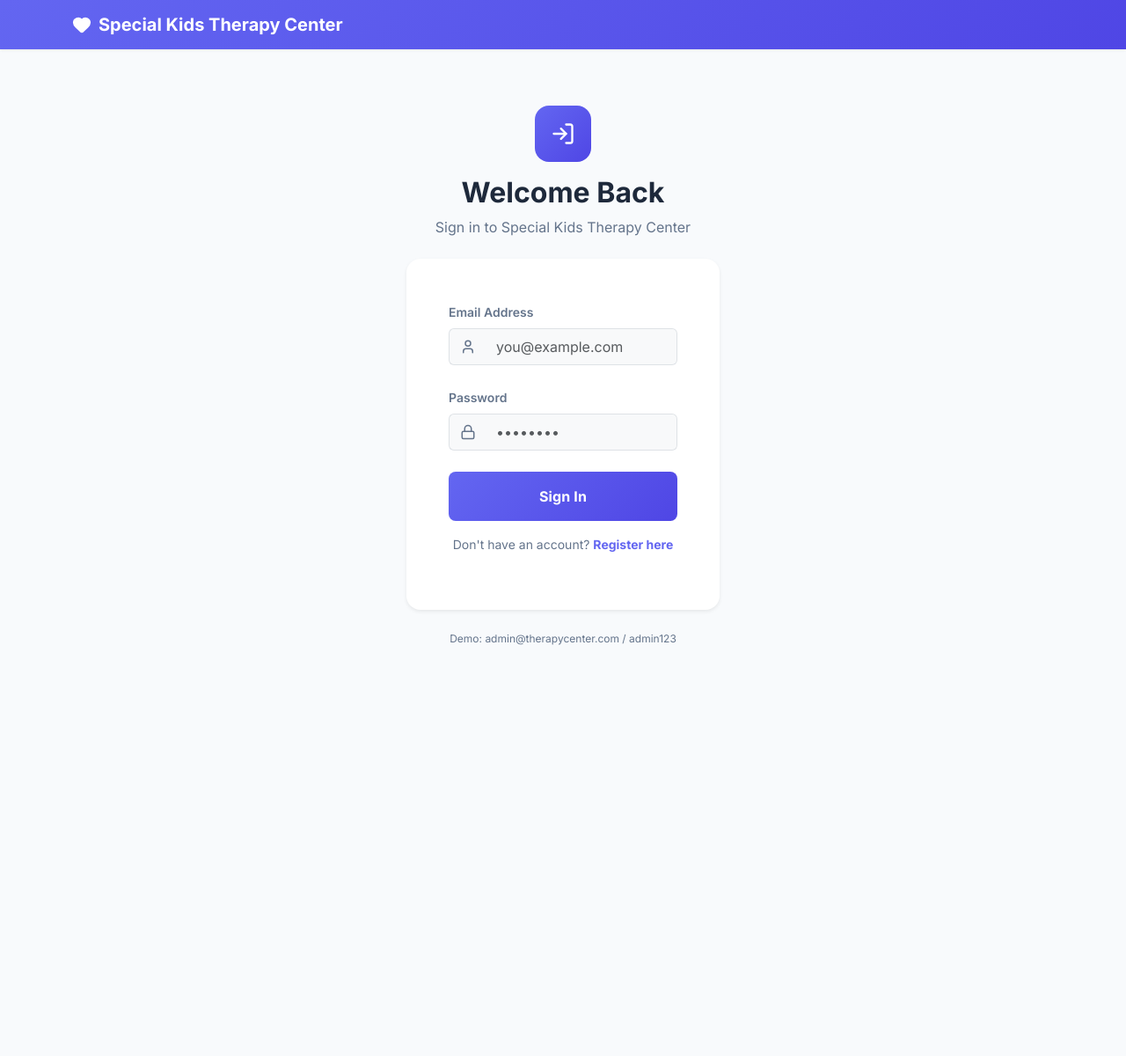
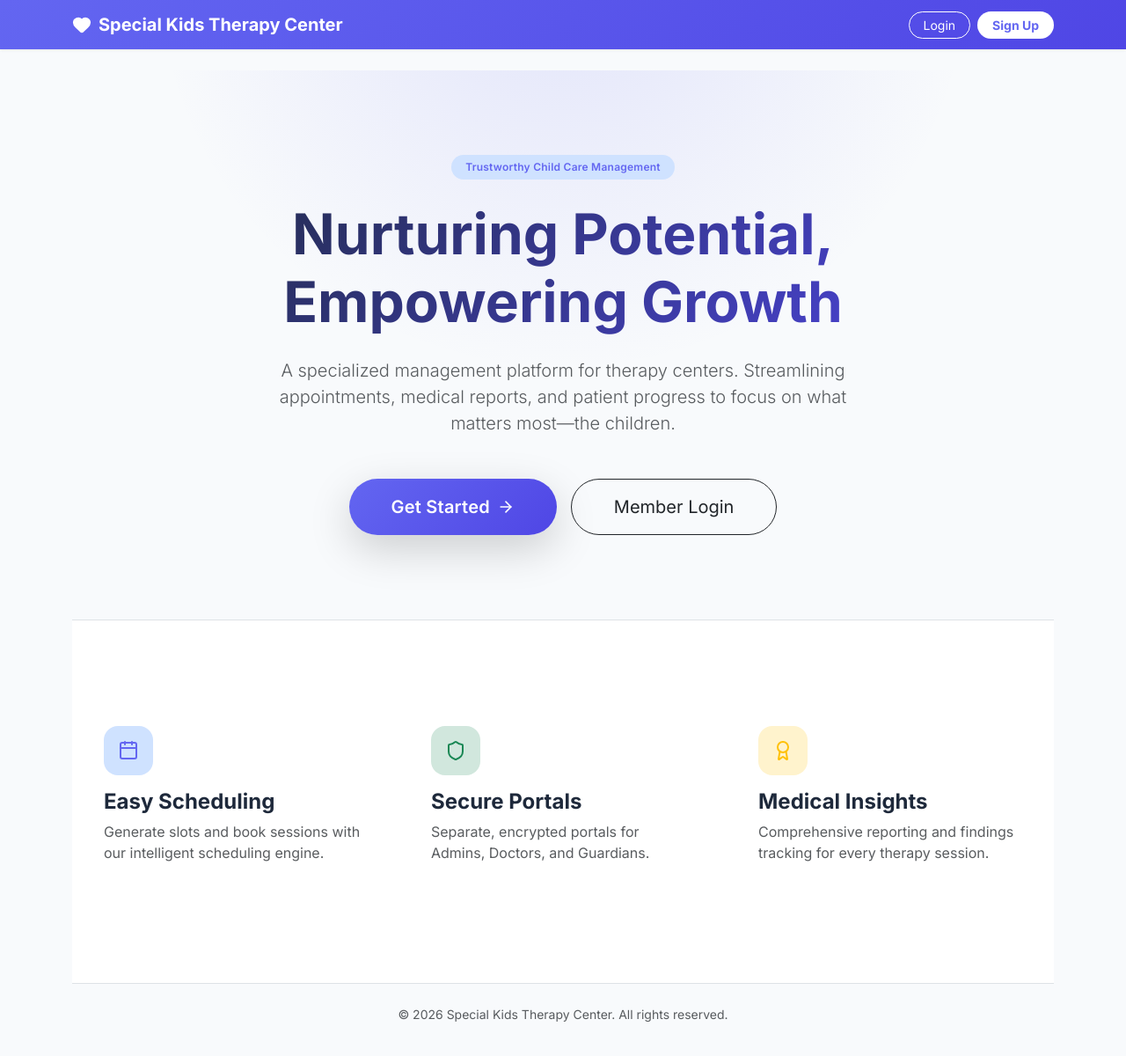
Before and after one commit to raghavdhirtestingxperts/Therapy-Center, a React (Vite) app in the folder frontend/therapy-frontend/: page / in a window 1280 px wide. Before the commit this address led to /login. Shown: the top 1200 px of the page at 88% size. Before the commit the page ends 800 px from the top, so only its background shows below. Built offline with nearby package versions, Linux system fonts and the light colour scheme.

Commit message:
Added Landing Page

```diff
--- a/frontend/therapy-frontend/src/App.jsx
+++ b/frontend/therapy-frontend/src/App.jsx
@@ -6,7 +6,7 @@ import Register from './pages/Register';
 import AdminDashboard from './pages/AdminDashboard';
 import PatientDashboard from './pages/PatientDashboard';
 import ReceptionistView from './pages/ReceptionistView';
-import DoctorPortal from './pages/DoctorPortal';
+import LandingPage from './pages/LandingPage';
 
 function App() {
   const [auth, setAuth] = useState({
@@ -29,7 +29,7 @@ function App() {
         <Navbar onLogout={updateAuth} />
         <div className="container mt-4 pb-5">
           <Routes>
-            <Route path="/" element={auth.token ? <Navigate to={`/${auth.role?.toLowerCase()}`} /> : <Navigate to="/login" />} />
+            <Route path="/" element={<LandingPage />} />
             <Route path="/login" element={auth.token ? <Navigate to={`/${auth.role?.toLowerCase()}`} /> : <Login onLogin={updateAuth} />} />
             <Route path="/register" element={auth.token ? <Navigate to={`/${auth.role?.toLowerCase()}`} /> : <Register />} />
             <Route path="/admin" element={auth.role === 'Admin' ? <AdminDashboard /> : <Navigate to="/login" />} />
--- a/frontend/therapy-frontend/src/components/Navbar.jsx
+++ b/frontend/therapy-frontend/src/components/Navbar.jsx
@@ -20,12 +20,17 @@ const Navbar = ({ onLogout }) => {
         <Link className="navbar-brand fw-bold d-flex align-items-center gap-2" to="/">
           <Heart size={22} fill="white" /> Special Kids Therapy Center
         </Link>
-        {token && (
+        {token ? (
           <div className="d-flex align-items-center gap-3">
             <span className="badge rounded-pill px-3 py-2" style={{ background: 'rgba(255,255,255,0.2)', color: 'white' }}>{role}</span>
             <button className="btn btn-sm d-flex align-items-center gap-1 px-3 rounded-pill" style={{ background: 'rgba(255,255,255,0.15)', color: 'white', border: 'none' }} onClick={handleLogout}>
               <LogOut size={15} /> Logout
             </button>
+          </div>
+        ) : (
+          <div className="d-flex align-items-center gap-2">
+            <Link to="/login" className="btn btn-sm text-white border-white rounded-pill px-3">Login</Link>
+            <Link to="/register" className="btn btn-sm bg-white text-primary rounded-pill px-3 fw-bold">Sign Up</Link>
           </div>
         )}
       </div>
--- a/frontend/therapy-frontend/src/index.css
+++ b/frontend/therapy-frontend/src/index.css
@@ -20,6 +20,7 @@
   --radius-sm: 8px;
   --radius-lg: 16px;
 }
+
 
 * {
   scrollbar-width: thin;
@@ -175,7 +176,25 @@ body {
   background: rgba(34,197,94,0.12);
   color: #16a34a;
 }
-.status-pending {
-  background: rgba(245,158,11,0.12);
-  color: #d97706;
+[data-theme='dark'] .table {
+  color: var(--text-primary);
 }
+[data-theme='dark'] .table-hover tbody tr:hover {
+  background-color: rgba(255, 255, 255, 0.03);
+  color: var(--text-primary);
+}
+[data-theme='dark'] .nav-pills .nav-link:not(.active) {
+  color: var(--text-secondary);
+}
+[data-theme='dark'] .nav-pills .nav-link:not(.active):hover {
+  background: rgba(129, 140, 248, 0.1);
+  color: var(--bs-primary);
+}
+[data-theme='dark'] .text-muted {
+  color: #94a3b8 !important;
+}
+[data-theme='dark'] .list-group-item {
+  background-color: transparent;
+  border-color: var(--border-light);
+  color: var(--text-primary);
+}
--- /dev/null
+++ b/frontend/therapy-frontend/src/pages/LandingPage.jsx
@@ -0,0 +1,115 @@
+import { useNavigate } from 'react-router-dom';
+import { Heart, ArrowRight, Shield, Calendar, Award } from 'lucide-react';
+
+const LandingPage = () => {
+  const navigate = useNavigate();
+
+  return (
+    <div className="landing-wrapper">
+      {/* Hero Section */}
+      <section className="hero-section text-center py-5">
+        <div className="container py-5">
+          <div className="badge rounded-pill bg-primary-subtle text-primary px-3 py-2 mb-4 animate-fade-in">
+            Trustworthy Child Care Management
+          </div>
+          <h1 className="display-3 fw-bold mb-4 gradient-text">
+            Nurturing Potential,<br />Empowering Growth
+          </h1>
+          <p className="lead text-muted mb-5 mx-auto" style={{ maxWidth: '700px' }}>
+            A specialized management platform for therapy centers. Streamlining appointments,
+            medical reports, and patient progress to focus on what matters most—the children.
+          </p>
+          <div className="d-flex justify-content-center gap-3">
+            <button
+              className="btn btn-primary btn-lg rounded-pill px-5 py-3 d-flex align-items-center gap-2 shadow-lg"
+              onClick={() => navigate('/register')}
+            >
+              Get Started <ArrowRight size={20} />
+            </button>
+            <button
+              className="btn btn-outline-dark btn-lg rounded-pill px-5 py-3"
+              onClick={() => navigate('/login')}
+            >
+              Member Login
+            </button>
+          </div>
+        </div>
+      </section>
+
+      {/* Features Grid */}
+      <section className="py-5 bg-white border-top">
+        <div className="container py-5">
+          <div className="row g-4">
+            <div className="col-md-4">
+              <div className="p-4 rounded-4 h-100 hover-lift">
+                <div className="icon-box bg-primary-subtle text-primary mb-3">
+                  <Calendar size={24} />
+                </div>
+                <h4 className="fw-bold">Easy Scheduling</h4>
+                <p className="text-muted">Generate slots and book sessions with our intelligent scheduling engine.</p>
+              </div>
+            </div>
+            <div className="col-md-4">
+              <div className="p-4 rounded-4 h-100 hover-lift">
+                <div className="icon-box bg-success-subtle text-success mb-3">
+                  <Shield size={24} />
+                </div>
+                <h4 className="fw-bold">Secure Portals</h4>
+                <p className="text-muted">Separate, encrypted portals for Admins, Doctors, and Guardians.</p>
+              </div>
+            </div>
+            <div className="col-md-4">
+              <div className="p-4 rounded-4 h-100 hover-lift">
+                <div className="icon-box bg-warning-subtle text-warning mb-3">
+                  <Award size={24} />
+                </div>
+                <h4 className="fw-bold">Medical Insights</h4>
+                <p className="text-muted">Comprehensive reporting and findings tracking for every therapy session.</p>
+              </div>
+            </div>
+          </div>
+        </div>
+      </section>
+
+      {/* Footer Lite */}
+      <footer className="py-4 text-center text-muted small border-top">
+        &copy; 2026 Special Kids Therapy Center. All rights reserved.
+      </footer>
+
+      <style dangerouslySetInnerHTML={{ __html: `
+        .gradient-text {
+          background: linear-gradient(135deg, #1e293b 0%, #4f46e5 100%);
+          -webkit-background-clip: text;
+          -webkit-text-fill-color: transparent;
+        }
+        .hero-section {
+          background: radial-gradient(circle at 50% -20%, rgba(99, 102, 241, 0.15) 0%, rgba(255, 255, 255, 0) 50%);
+        }
+        .icon-box {
+          width: 56px;
+          height: 56px;
+          display: flex;
+          align-items: center;
+          justify-content: center;
+          border-radius: 16px;
+        }
+        .hover-lift {
+          transition: transform 0.2s ease, box-shadow 0.2s ease;
+        }
+        .hover-lift:hover {
+          transform: translateY(-5px);
+          box-shadow: 0 10px 30px rgba(0,0,0,0.05);
+        }
+        .animate-fade-in {
+          animation: fadeInDown 0.8s ease;
+        }
+        @keyframes fadeInDown {
+          from { opacity: 0; transform: translateY(-10px); }
+          to { opacity: 1; transform: translateY(0); }
+        }
+      `}} />
+    </div>
+  );
+};
+
+export default LandingPage;
```
